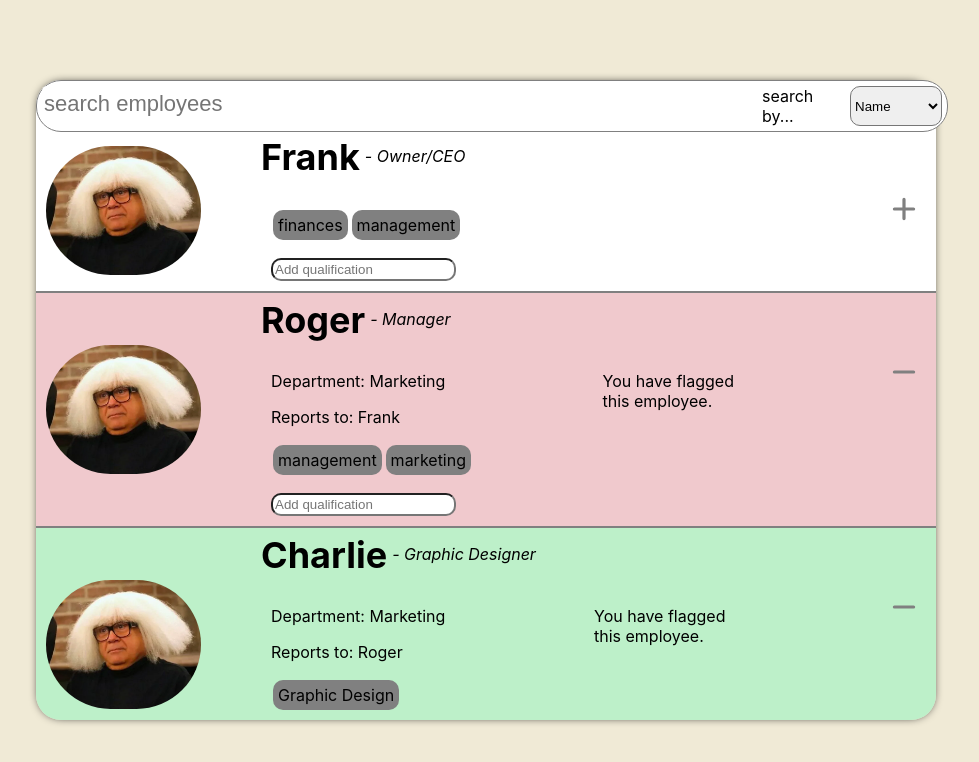
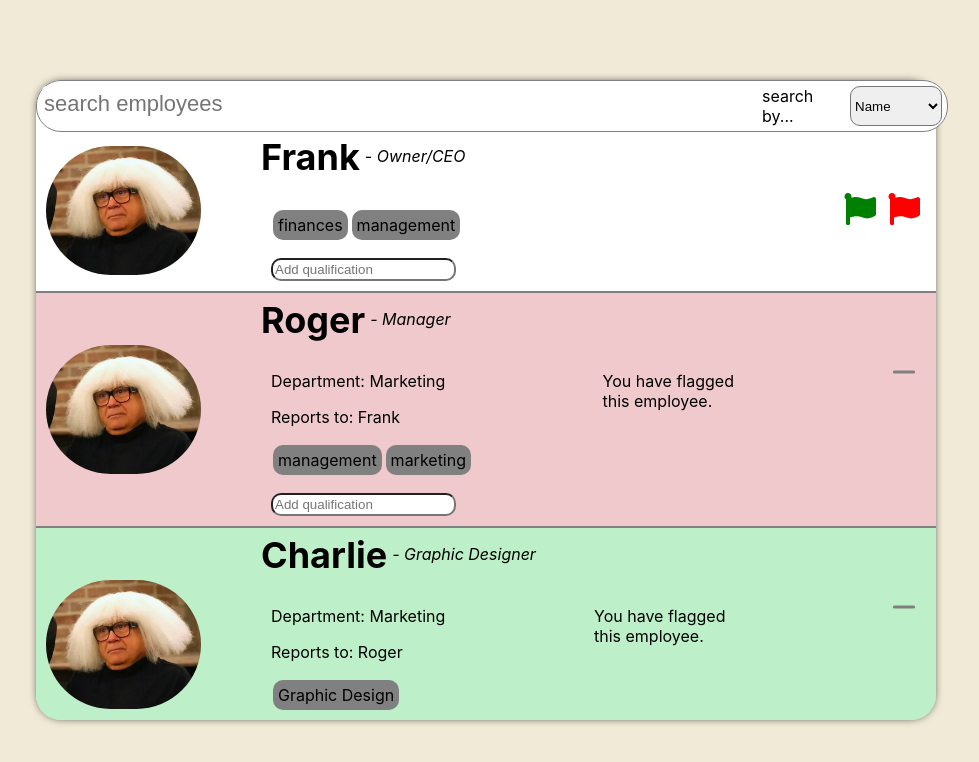
Before and after one commit to CD-Mackay/staffing-app, a React (Create React App) app: page / in a window 1280 px wide. Shown: the top 762 px of the page, without its empty margins (154-1133 px from the left). Built offline with nearby package versions, Linux system fonts and the light colour scheme.

Commit message:
implement logic to add separate flags

```diff
--- a/src/components/FlagButton/FlagButton.js
+++ b/src/components/FlagButton/FlagButton.js
@@ -1,18 +1,17 @@
 import React from "react";
-import { HiPlus, HiMinus} from 'react-icons/hi';
+import { HiMinus } from "react-icons/hi";
+import { FaFlag } from "react-icons/fa";
 
 import StyledFlagButton from "./StyledFlagButton";
 
-const FlagButton = ({flag, setFlag}) => {
-
-
+const FlagButton = ({ flag, setFlag }) => {
   const handleRemoveFlag = () => {
     setFlag(false);
   };
 
-  const handleAddFlag = () => {
-    setFlag("red");
-  }
+  const handleAddFlag = (input) => {
+    setFlag(input);
+  };
 
   if (flag) {
     return (
@@ -22,18 +21,20 @@ const FlagButton = ({flag, setFlag}) => {
         </button>
       </StyledFlagButton>
     );
-  };
+  }
 
   if (!flag) {
     return (
       <StyledFlagButton>
-        <button onClick={handleAddFlag}>
-          <HiPlus fontSize="32px" />
+        <button onClick={() => handleAddFlag("green")}>
+          <FaFlag color="green" fontSize="32px" />
+        </button>
+        <button onClick={() => handleAddFlag("red")}>
+          <FaFlag color="red" fontSize="32px" />
         </button>
       </StyledFlagButton>
-    )
+    );
   }
-
 };
 
 export default FlagButton;
--- a/src/components/StaffCard/StaffCard.js
+++ b/src/components/StaffCard/StaffCard.js
@@ -14,6 +14,8 @@ const StaffCard = ({ employee }) => {
     skillsArray.push(input);
     setEmployeeSkills(skillsArray);
   };
+
+
 
   return (
     <StyledStaffCard flag={flagged}>
@@ -35,7 +37,7 @@ const StaffCard = ({ employee }) => {
           </ul>
           <CustomInput employeeId={id} onSubmit={handleAddSkill} />
         </div>
-        {flag && (
+        {flagged && (
           <div className="flag-info">
             <p>You have flagged this employee.</p>
           </div>
```
